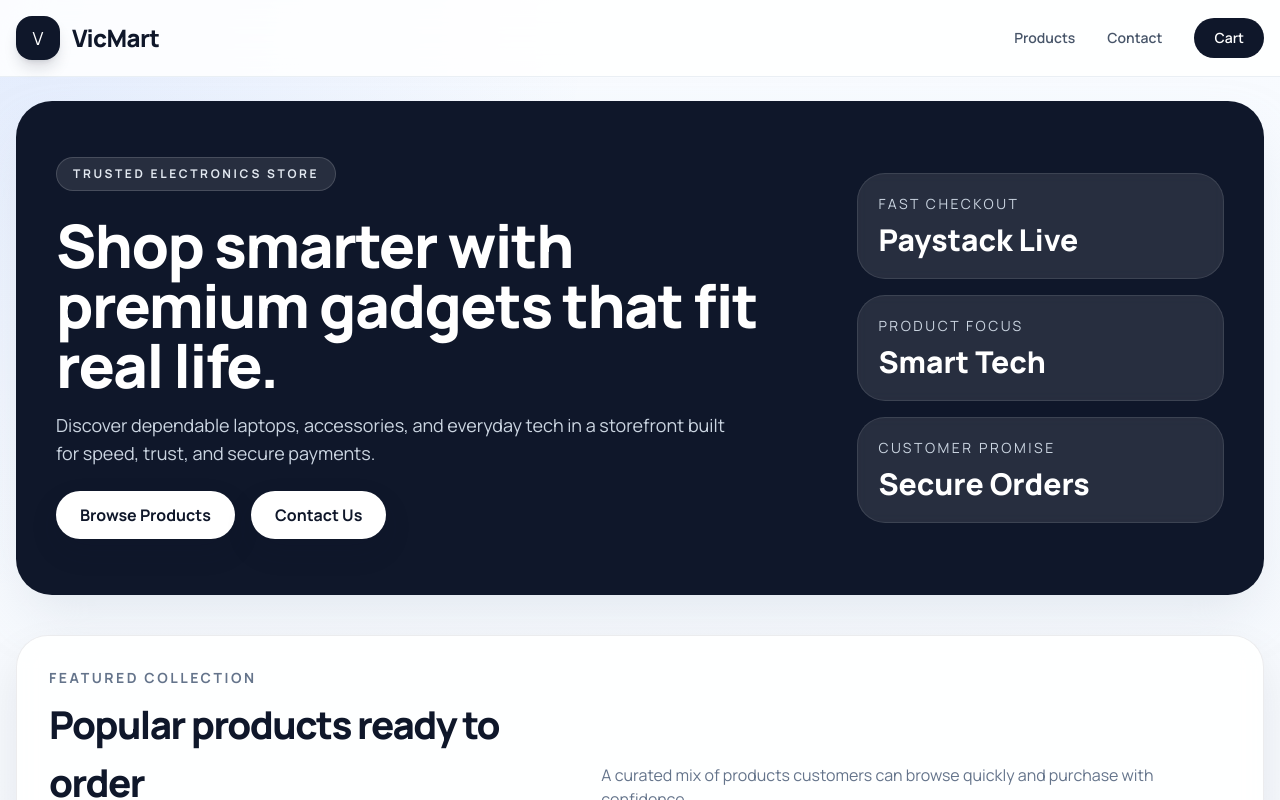
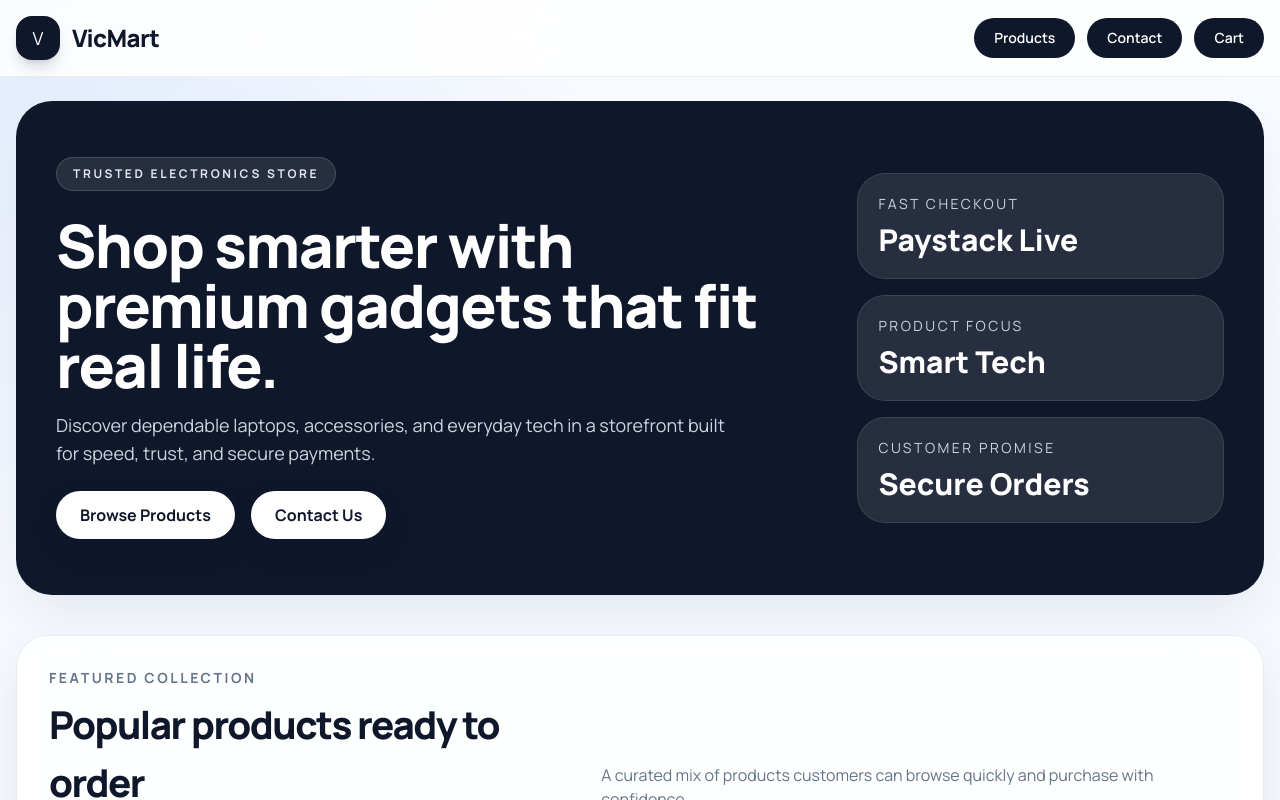
Before and after one commit to VizzyMarcos/my-website, a Next.js app: page / in a window 1280 px wide. Shown: the top 800 px of the page. Built offline with nearby package versions, Linux system fonts and the light colour scheme; no server answers; the database is empty.

Commit message:
feat: make Products and Contact match Cart button style

```diff
--- a/components/Navbar.tsx
+++ b/components/Navbar.tsx
@@ -2,14 +2,18 @@
 
 import { useState } from "react";
 import Link from "next/link";
+import { usePathname } from "next/navigation";
 import { cartStore } from "@/lib/store";
 
 export default function Navbar() {
   const { cart } = cartStore();
   const cartCount = cart.length;
   const [isMenuOpen, setIsMenuOpen] = useState(false);
+  const pathname = usePathname();
 
   const closeMenu = () => setIsMenuOpen(false);
+
+  const isActive = (path: string) => pathname === path || pathname.startsWith(path + '/');
 
   return (
     <nav className="sticky top-0 z-30 border-b border-slate-200/70 bg-white/85 backdrop-blur-xl">
@@ -29,11 +33,7 @@ export default function Navbar() {
             </span>
           </button>
 
-          <Link
-            href="/"
-            onClick={closeMenu}
-            className="flex items-center gap-3"
-          >
+          <Link href="/" onClick={closeMenu} className="flex items-center gap-3">
             <span className="flex h-11 w-11 items-center justify-center rounded-2xl bg-slate-900 text-lg text-white shadow-lg shadow-slate-900/15">
               V
             </span>
@@ -43,16 +43,35 @@ export default function Navbar() {
           </Link>
         </div>
 
-        <div className="hidden items-center gap-8 text-sm font-semibold text-slate-600 md:flex">
-          <Link href="/products" className="transition hover:text-slate-900">
+        {/* Desktop Links */}
+        <div className="hidden items-center gap-3 text-sm font-semibold md:flex">
+          <Link
+            href="/products"
+            className={`flex items-center gap-2 rounded-full px-5 py-2.5 text-white transition ${
+              isActive('/products')
+                ? 'bg-blue-600 shadow-lg shadow-blue-200'
+                : 'bg-slate-900 hover:bg-blue-600'
+            }`}
+          >
             Products
           </Link>
-          <Link href="/contact" className="transition hover:text-slate-900">
+          <Link
+            href="/contact"
+            className={`flex items-center gap-2 rounded-full px-5 py-2.5 text-white transition ${
+              isActive('/contact')
+                ? 'bg-blue-600 shadow-lg shadow-blue-200'
+                : 'bg-slate-900 hover:bg-blue-600'
+            }`}
+          >
             Contact
           </Link>
           <Link
             href="/cart"
-            className="flex items-center gap-2 rounded-full bg-slate-900 px-5 py-2.5 text-white transition hover:bg-slate-800"
+            className={`flex items-center gap-2 rounded-full px-5 py-2.5 text-white transition ${
+              isActive('/cart')
+                ? 'bg-blue-600 shadow-lg shadow-blue-200'
+                : 'bg-slate-900 hover:bg-blue-600'
+            }`}
           >
             Cart
             {cartCount > 0 && (
@@ -64,27 +83,40 @@ export default function Navbar() {
         </div>
       </div>
 
+      {/* Mobile Menu */}
       {isMenuOpen && (
         <div className="border-t border-slate-200 bg-white px-4 py-4 md:hidden">
-          <div className="mx-auto flex max-w-7xl flex-col gap-3 text-base font-semibold text-slate-700">
+          <div className="mx-auto flex max-w-7xl flex-col gap-3 text-base font-semibold">
             <Link
               href="/products"
               onClick={closeMenu}
-              className="rounded-xl px-4 py-3 transition hover:bg-slate-100 hover:text-slate-900"
+              className={`rounded-xl px-4 py-3 transition ${
+                isActive('/products')
+                  ? 'bg-blue-50 text-blue-600'
+                  : 'text-slate-700 hover:bg-slate-100 hover:text-slate-900'
+              }`}
             >
               Products
             </Link>
             <Link
               href="/contact"
               onClick={closeMenu}
-              className="rounded-xl px-4 py-3 transition hover:bg-slate-100 hover:text-slate-900"
+              className={`rounded-xl px-4 py-3 transition ${
+                isActive('/contact')
+                  ? 'bg-blue-50 text-blue-600'
+                  : 'text-slate-700 hover:bg-slate-100 hover:text-slate-900'
+              }`}
             >
               Contact
             </Link>
             <Link
               href="/cart"
               onClick={closeMenu}
-              className="flex items-center justify-between rounded-xl bg-slate-900 px-4 py-3 text-white transition hover:bg-slate-800"
+              className={`flex items-center justify-between rounded-xl px-4 py-3 text-white transition ${
+                isActive('/cart')
+                  ? 'bg-blue-600'
+                  : 'bg-slate-900 hover:bg-slate-800'
+              }`}
             >
               <span>Cart</span>
               {cartCount > 0 && (
```
